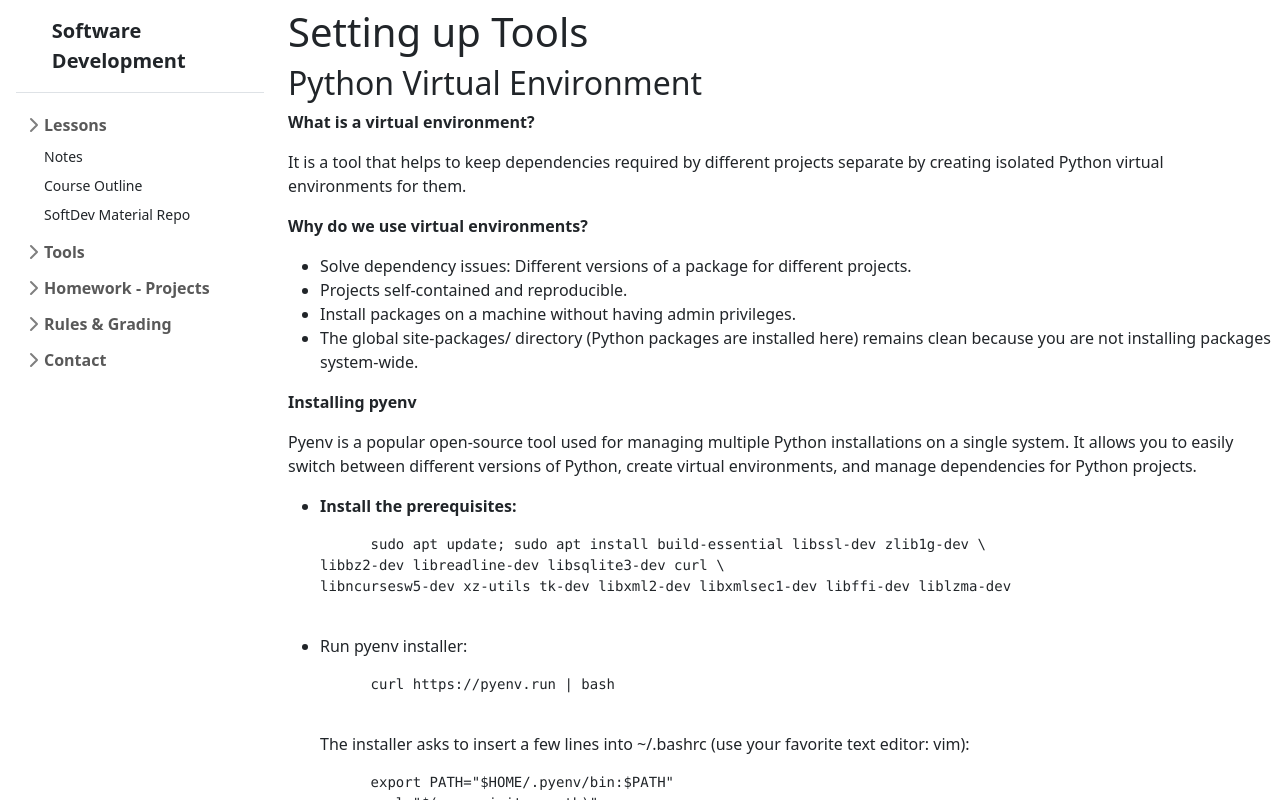
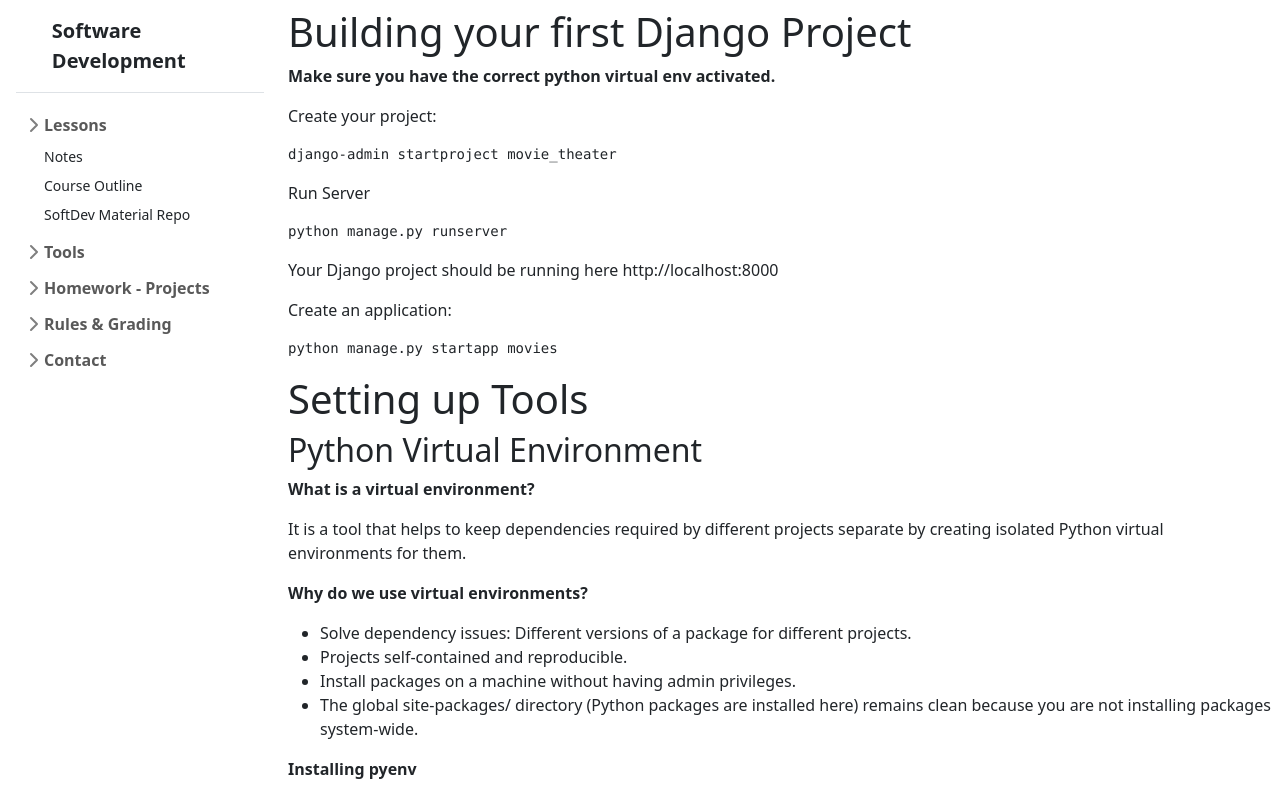
Before and after one commit to novillo-cs/softdev, a plain HTML site: page index.html in a window 1280 px wide. Drawn offline with nearby package versions, Linux system fonts and the light colour scheme.

Commit message:
Update notes.html

```diff
--- a/contents/notes.html
+++ b/contents/notes.html
@@ -1,4 +1,18 @@
 <!-- <p>Developing a project</p> -->
+
+<h1>Building your first Django Project</h1>
+<p><b>Make sure you have the correct python virtual env activated.</b></p>
+
+<p>Create your project:</p>
+<pre>django-admin startproject movie_theater</pre>
+
+<p>Run Server</p>
+<pre>python manage.py runserver</pre>
+
+<p>Your Django project should be running here http://localhost:8000</p>
+
+<p>Create an application:</p>
+<pre>python manage.py startapp movies</pre>
 
 <h1>Setting up Tools</h1>
 
@@ -15,7 +29,7 @@
 </ul>
 
 <p><b>Installing pyenv</b></p>
-<p>Pyenv is a popular open-source tool used for managing multiple Python installations on a single system.  It allows you to easily switch between different versions of Python, create virtual environments, and manage dependencies for Python projects. </p>
+<p>Pyenv is a popular open-source tool for managing multiple Python installations on a single system.  It allows you to easily switch between different versions of Python, create virtual environments, and manage dependencies for Python projects. </p>
 <ul>
   <li>
     <p><b>Install the prerequisites:</b></p>
```
